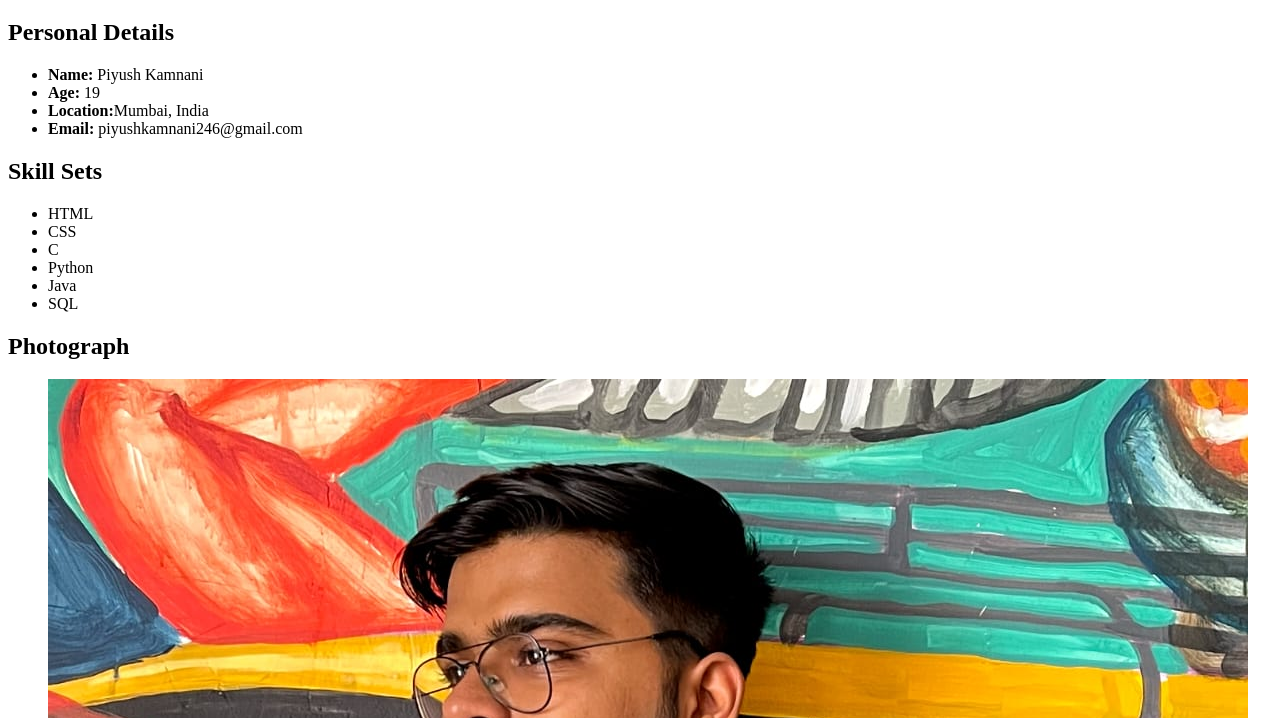
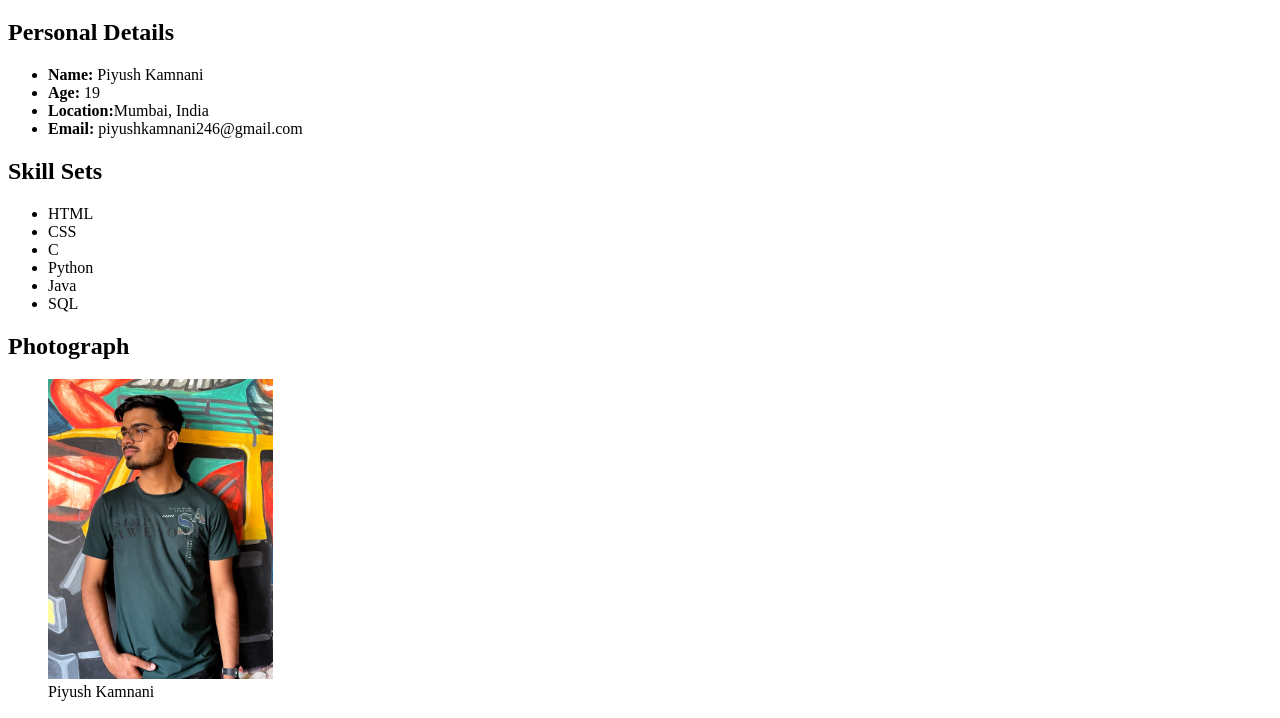
Before and after one commit to PiyushKamnani/piyushkamnani.github.io, a plain HTML site: page index.html in a window 1280 px wide. Shown: the part 61-779 px from the top of the page. Drawn offline with Linux system fonts and the light colour scheme.

Commit message:
Update index.html

```diff
--- a/index.html
+++ b/index.html
@@ -38,8 +38,8 @@
     <section>
         <h2>Photograph</h2>
         <figure>
-            <img src="profile_picture.jpg" alt="Himanshu Menghani's Photograph">
-            <figcaption>John Doe</figcaption>
+            <img src="profile_picture.jpg" alt="Piyush Kamnani's Photograph" height=300px width="auto">
+            <figcaption>Piyush Kamnani</figcaption>
         </figure>
     </section>
 
```
